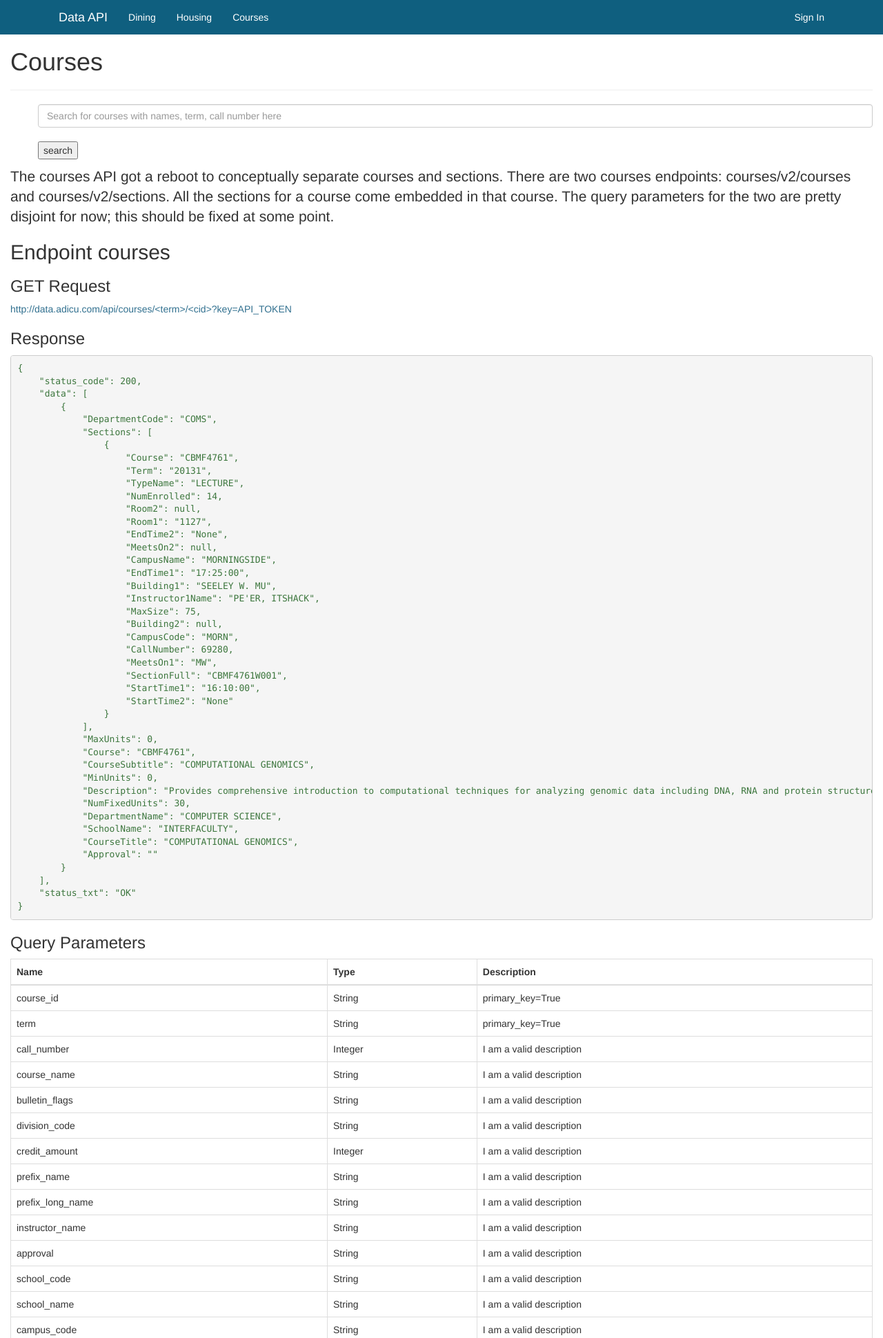
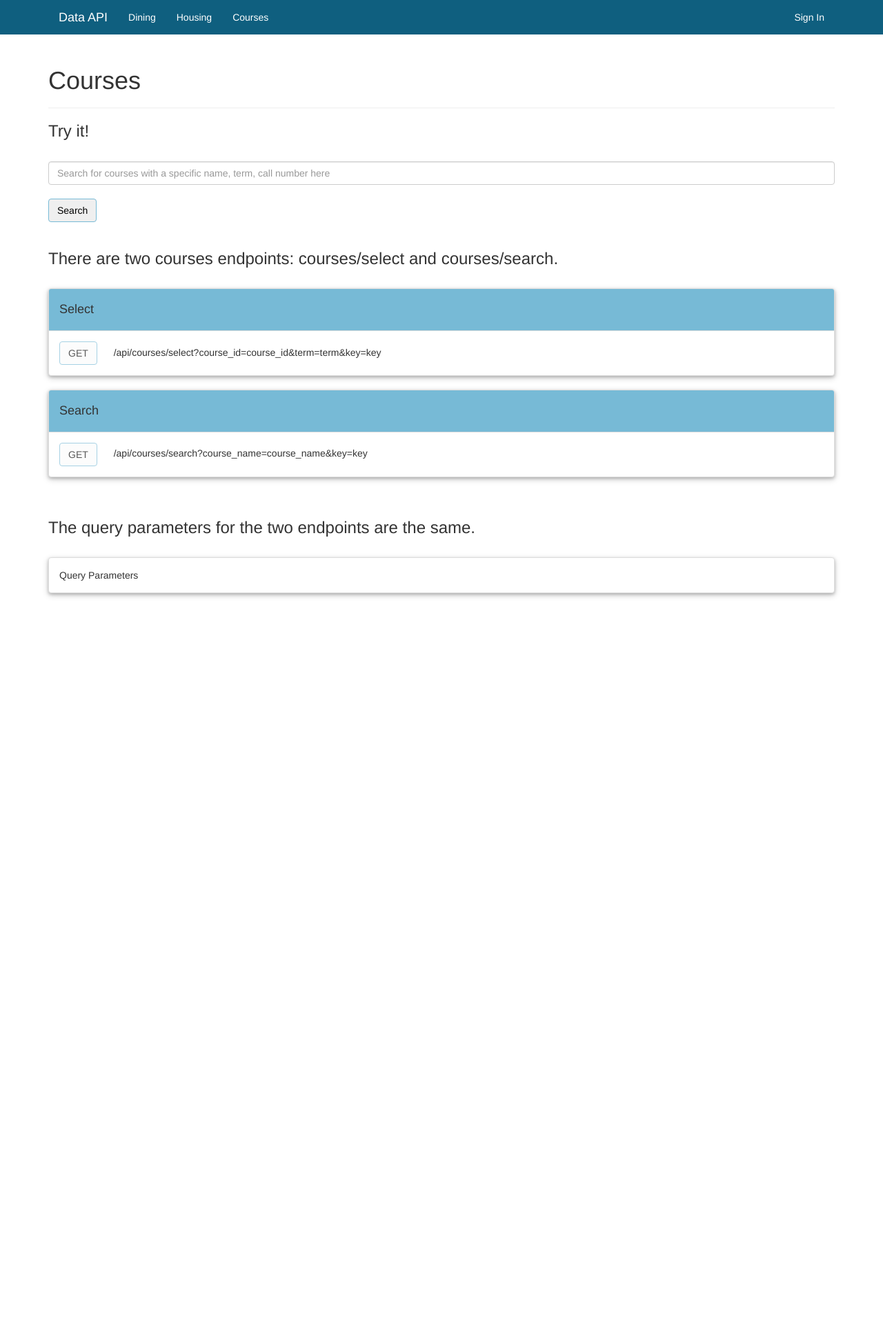
Before and after one commit to ADI-Labs/data-api, a Flask app: page /courses in a window 1280 px wide. Shown: the top 1940 px of the page at 69% size. After the commit the page ends 866 px from the top, so only its background shows below. Run offline with Flask 2, Linux system fonts and the light colour scheme; parts of the project's set-up code (start-up, migrations or seed data) failed here and were passed over; some libraries are stand-ins or nearby versions.

Commit message:
Courses webpage design change (#47)
* gitignore edited

* navbar css edited

* Home page UI and navbar changed

* search button made visible on courses page

* course page parameters added

* courses parameter list

* merge conflicts

* removed random spaces

* paramter text files reading into tables

* white space fixed and git ignore modified

* courses API new design

* courses queries updated

* flake problems fixed and search button changed

* undoing falke changes

* flake errors removed binary +

* still flaky flake

* finally flakeeeeeee

```diff
--- a/app/helpers.py
+++ b/app/helpers.py
@@ -21,8 +21,8 @@ class JSON(scrapy.Item):
 
 class CourseSpider(scrapy.Spider):
     name = 'coursespider'
-    start_urls = ["https://cas.columbia.edu/cas/login?service=" +
-                  "ias-qmss&destination=http://opendataservice." +
+    start_urls = ["https://cas.columbia.edu/cas/login?service="
+                  "ias-qmss&destination=http://opendataservice."
                   "columbia.edu/user/wind"]
 
     custom_settings = {
--- /dev/null
+++ b/app/static/assets/api_page.css
@@ -0,0 +1,37 @@
+body, html {
+    height: 100%;
+    margin: 0px;
+    /* font-family: Arial, Helvetica, sans-serif; */
+}
+
+.api-page {
+  padding-top: 20pt;
+}
+
+.panel > .panel-heading {
+    background-color: #77bad6;
+}
+
+.panel {
+
+    box-shadow: 0 2px 4px 0 rgba(0, 0, 0, 0.2), 0 3px 10px 0 rgba(0, 0, 0, 0.19);
+
+}
+
+.panel:hover {
+    box-shadow: 0 6px 12px 0 rgba(0, 0, 0, 0.2), 0 9px 30px 0 rgba(0, 0, 0, 0.19);
+}
+
+.btn {
+    border-color: #77bad6;
+    color: black;
+}
+
+.panel-text {
+    padding-left: 20px;
+}
+
+/* .method-btn {
+    color: white;
+    padding-right: 20pt;
+} */
--- a/app/templates/main/courses.html
+++ b/app/templates/main/courses.html
@@ -1,21 +1,23 @@
 {% extends  "base.html" %}
 {% block content %}
-<div id="content" class="container-fluid">
-<div class="row-fluid">
-<div class="span12">
-<section id="courses (v2)">
+<div id="content" class="container">
+
+    <section id="courses" class="api-page">
     <h1>Courses</h1>
     <hr>
-<form method='post'>
-    <ul>
-        <input class="form-control lead" name="searchTerm" placeholder="Search for courses with names, term, call number here"/>
-    </ul>
-    <ul>
-        <input name="submit" type="submit" value='search' />
-    </ul>
+
+    <h3>Try it!</h3>
+    <br>
+    <form method='post' >
+        <div>
+            <input class="form-control lead" name="searchTerm" placeholder="Search for courses with a specific name, term, call number here"/>
+        </div>
+        <div>
+            <input class="btn" name="submit" type="submit" value='Search' />
+        </div>
     </form>
     {% if results != [] %}
-<table class="table-striped table-bordered center-block" padding width="90%" border="">
+    <table class="table-striped table-bordered center-block" padding width="90%">
         {% for item in results %}
             <tr width="100%">
                 <td >
@@ -31,20 +33,18 @@
         {% endfor %}
     </table>
     {% endif %}
-<p class="lead">The courses API got a reboot to conceptually separate courses and sections.
 
-There are two courses endpoints: courses/v2/courses and courses/v2/sections.
-All the sections for a course come embedded in that course. The query
-parameters for the two are pretty disjoint for now; this should be fixed at
-some point.</p>
+    <br>
+    <h3>There are two courses endpoints: courses/select and courses/search.</h3>
+    <br>
 
-
-
-<h2>Endpoint courses</h2>
-<h3>GET Request</h3>
-<div class="box-example">
-<p class="text-info">http://data.adicu.com/api/courses/&lt;term&gt;/&lt;cid&gt;?key=API_TOKEN</p>
+    <div class="panel panel-default endpoint-select" data-toggle="collapse" data-target="#select_panel">
+        <div class="panel-heading"><h4>Select</h4></div>
+        <div class="panel-body">
+            <button type="button" disabled class="btn">GET</button>
+            <span class="panel-text">/api/courses/select?course_id=course_id&term=term&key=key</span>
         </div>
+        <div id="select_panel" class="collapse">
             <h3>Response</h3>
             <div class="box-example">
             <pre class="text-success prettyprint
@@ -92,66 +92,19 @@ lang=js">{
                 &quot;status_txt&quot;: &quot;OK&quot;
             }</pre>
             </div>
-
-<h3>Query Parameters</h3>
-
-{% if parameters != [] %}
-<table class="table table-bordered">
-    <thead>
-        <tr>
-            <th>Name</th>
-            <th>Type</th>
-            <th>Description</th>
-        </tr>
-    </thead>
-    <tbody>
-        {% for item in parameters %}
-            <tr width="100%">
-                <td >
-                    {{ item["name"] }}
-                </td>
-                <td >
-                    {{ item["type"] }}
-                </td>
-                <td >
-                    {{ item["description"] }}
-                </td>
-            </tr>
-        {% endfor %}
-    </tbody>
-</table>
-{% endif %}
-
-<h4>title</h4>
-<p class="prettyprint"><span class="tag">string</span></p>
-
-<h4>courseid</h4>
-<p class="prettyprint"><span class="tag">string</span></p>
-
-<h4>school</h4>
-<p class="prettyprint"><span class="tag">string</span></p>
-
-<h4>department</h4>
-<p class="prettyprint"><span class="tag">string</span></p>
-
-<h4>description</h4>
-<p class="prettyprint"><span class="tag">string (be careful with this pretty please, it's an expensive query)</span></p>
-
-<h4>course</h4>
-<p class="prettyprint"><span class="tag">string</span></p>
-
-<h4>course_full</h4>
-<p class="prettyprint"><span class="tag">string</span></p>
+        </div>
+    </div>
 
 
-
-<h2>Endpoint sections</h2>
-<h3>GET Request</h3>
-<div class="box-example">
-<p class="text-info"><a href="http://data.adicu.com/courses/v2/sections?api_token=API_TOKEN&amp;not_full=false&amp;pretty=true&amp;limit=1" target="_blank">http://data.adicu.com/courses/v2/sections?api_token=API_TOKEN&amp;not_full=false&amp;pretty=true&amp;limit=1</a></p>
+    <div class="panel panel-default endpoint-select" data-toggle="collapse" data-target="#search_panel">
+        <div class="panel-heading"><h4>Search</h4></div>
+        <div class="panel-body">
+            <button type="button" disabled class="btn method-btn">GET</button>
+            <span class="panel-text">/api/courses/search?course_name=course_name&key=key</span>
         </div>
+        <div id="search_panel" class="collapse">
             <h3>Response</h3>
-<div class="box-example">
+            <div>
                 <pre class="text-success prettyprint
                 lang=js">{
                     &quot;status_code&quot;: 200,
@@ -180,66 +133,54 @@ lang=js">{
                         }
                     ],
                     &quot;status_txt&quot;: &quot;OK&quot;
-}</pre>
-</div>
-
-<h3>Query Parameters</h3>
-
-<h4>class_type</h4>
-<p class="prettyprint"><span class="tag">string</span></p>
-
-<h4>meets_on</h4>
-<p class="prettyprint"><span class="tag">string</span></p>
-
-<h4>ends_at</h4>
-<p class="prettyprint"><span class="tag"> time: HH:MM</span></p>
-
-<h4>not_full</h4>
-<p class="prettyprint"><span class="tag">boolean</span></p>
-
-<h4>campus</h4>
-<p class="prettyprint"><span class="tag">string</span></p>
-
-<h4>professor</h4>
-<p class="prettyprint"><span class="tag">string</span></p>
-
-<h4>term</h4>
-<p class="prettyprint"><span class="tag">string</span></p>
-
-<h4>students_less_than</h4>
-<p class="prettyprint"><span class="tag">int</span></p>
-
-<h4>section_full</h4>
-<p class="prettyprint"><span class="tag">string</span></p>
-
-<h4>starts_at</h4>
-<p class="prettyprint"><span class="tag"> time HH:MM</span></p>
-
-<h4>courseid</h4>
-<p class="prettyprint"><span class="tag">string</span></p>
-
-<h4>starts_after</h4>
-<p class="prettyprint"><span class="tag">time HH:MM</span></p>
-
-<h4>starts_before</h4>
-<p class="prettyprint"><span class="tag">time HH:MM</span></p>
-
-<h4>call_number</h4>
-<p class="prettyprint"><span class="tag">int</span></p>
-
-<h4>ends_before</h4>
-<p class="prettyprint"><span class="tag">time: HH:MM</span></p>
-
-<h4>ends_after</h4>
-<p class="prettyprint"><span class="tag">time: HH:MM</span></p>
-
-<h4>building</h4>
-<p class="prettyprint"><span class="tag">string</span></p>
-
-<h4>course</h4>
-<p class="prettyprint"><span class="tag"> string </span></p>
-</section>
+                }
+                </pre>
             </div>
         </div>
     </div>
+
+    <br>
+    <h3>The query parameters for the two endpoints are the same.</h3>
+    <br>
+
+    <div class="panel panel-default" data-toggle="collapse" data-target="#query_panel">
+        <div class="panel-body">Query Parameters</div>
+    </div>
+    <div id="query_panel" class="collapse">
+
+        {% if parameters != [] %}
+        <table class="table table-bordered">
+            <thead>
+                <tr>
+                    <th>Name</th>
+                    <th>Type</th>
+                    <th>Description</th>
+                </tr>
+            </thead>
+            <tbody>
+                {% for item in parameters %}
+                    <tr width="100%">
+                        <td >
+                            {{ item["name"] }}
+                        </td>
+                        <td >
+                            {{ item["type"] }}
+                        </td>
+                        <td >
+                            {{ item["description"] }}
+                        </td>
+                    </tr>
+                {% endfor %}
+            </tbody>
+        </table>
+        {% endif %}
+    </div>
+    </section>
+</div>
+
 {% endblock %}
+{% block styles %}
+{{super()}}
+<link rel="stylesheet"
+      href="{{url_for('static', filename='assets/api_page.css')}}">
+{% endblock %}
```
Also changed, not shown: app/api/api.py (+5 -5 lines). Lines whose indentation alone changed are shown as unchanged.
